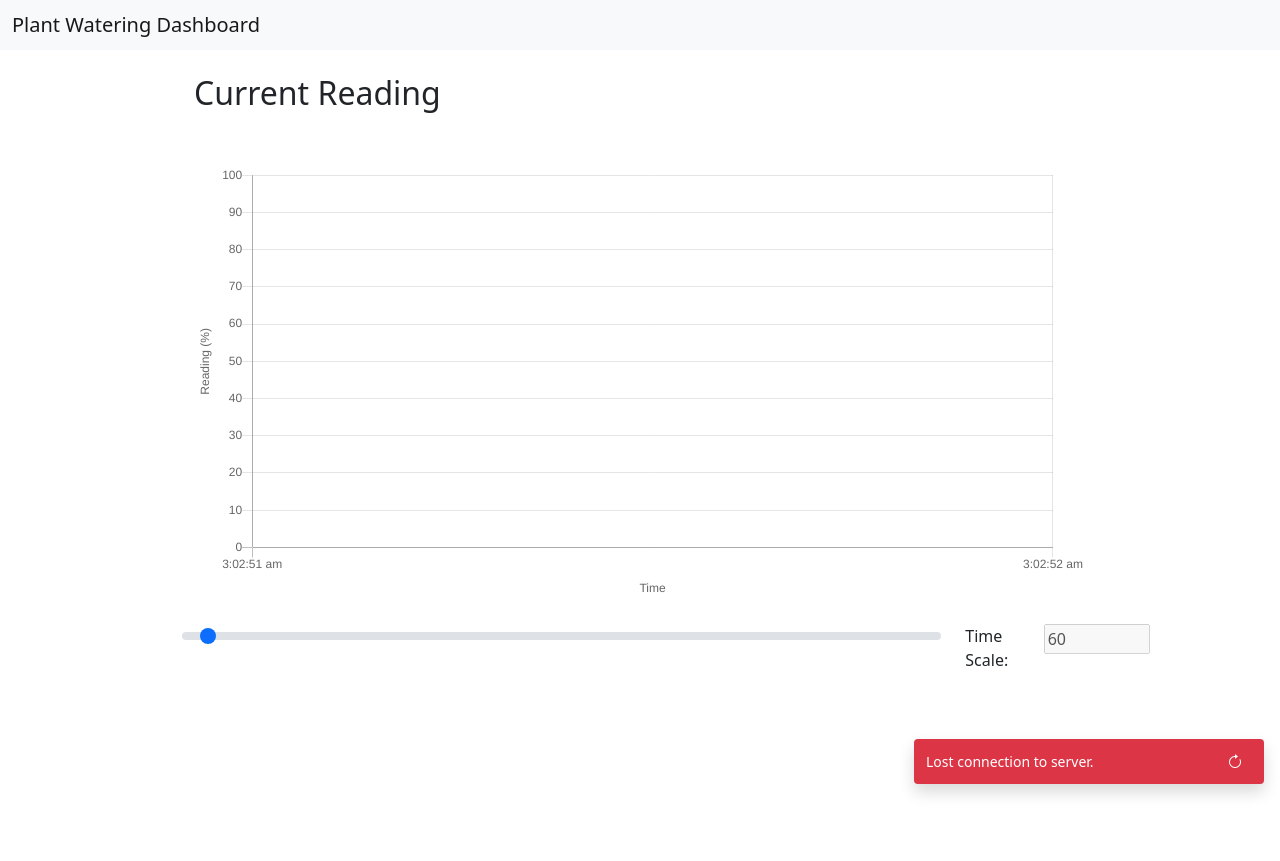
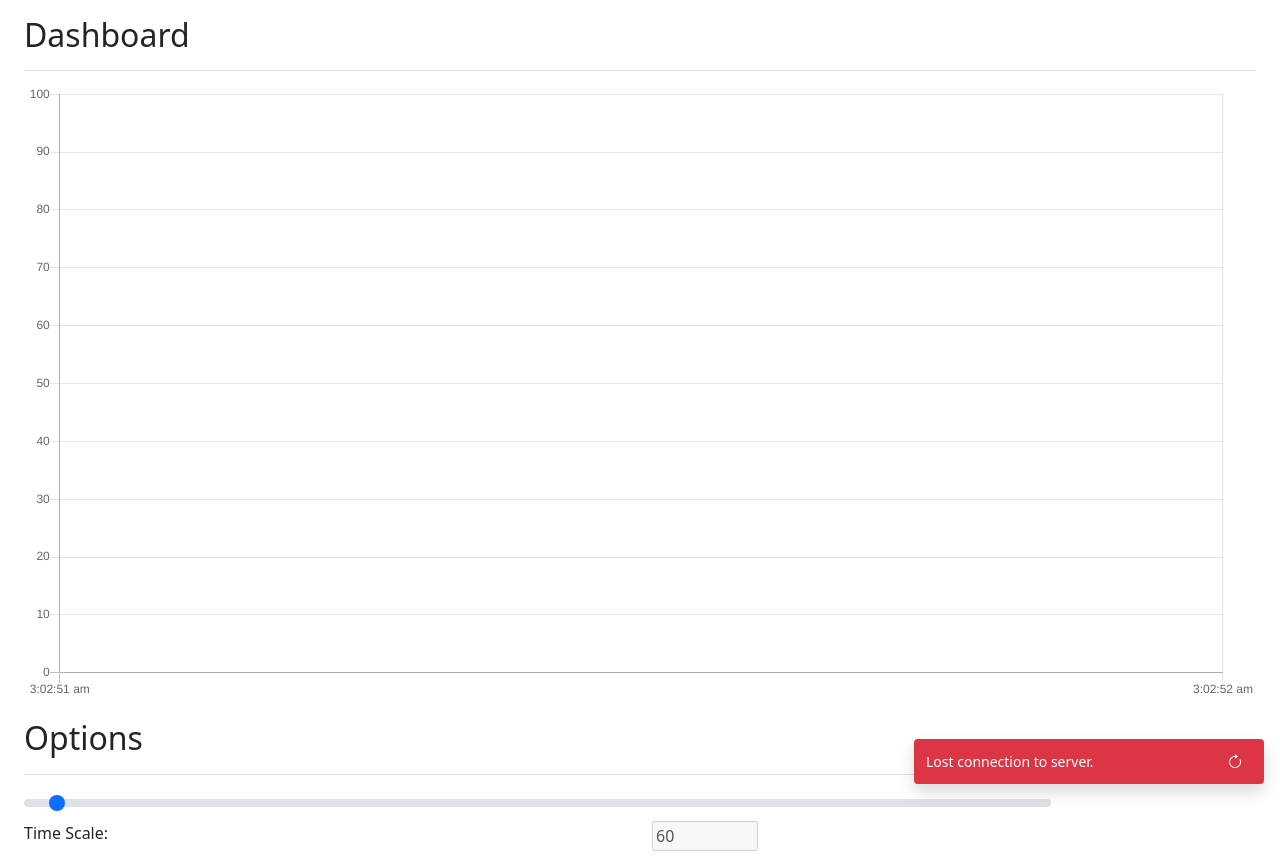
Before and after one commit to towner-10/PlantWatering, a website: page client/index.html in a window 1280 px wide. Before the commit the page ends 800 px from the top, so only its background shows below. Drawn offline with nearby package versions, Linux system fonts and the light colour scheme.

Commit message:
UI Changes

```diff
--- a/client/index.html
+++ b/client/index.html
@@ -12,43 +12,34 @@
 
     </head>
     <body>
-        <script defer src=render.js ></script>
-
-        <nav class="navbar navbar-light bg-light">
+        <script src="render.js"></script>
         <div class="container-fluid">
-                <span class="navbar-brand mb-0 h1">Plant Watering Dashboard</span>
+          <div class="row">
+            <main class="px-md-4">
+                <div class="d-flex justify-content-between flex-wrap flex-md-nowrap align-items-center pt-3 pb-2 mb-3 border-bottom">
+                    <h1 class="h2">Dashboard</h1>
                 </div>
-        </nav>
-
-        <div class="container-fluid">
-            <div class="row g-2">
-                <div class="col"></div>
-                <div class="col-9">
-                    <p class="h2 p-4">Current Reading</p>
-                    <div class="chart-container p-4" style="position: relative; height:60vh;">
-                        <canvas id="myChart"></canvas>
+                <canvas class="" id="myChart" style="display: block; width: 75vw;"></canvas>
+                <div class="d-flex justify-content-between flex-wrap flex-md-nowrap align-items-center pt-3 pb-2 mb-3 border-bottom">
+                    <h2>Options</h2>
                 </div>
-                    <div class="row mx-auto" style="width: 100%;">
                 <div class="col-10">
                     <div class="slider-container">
                         <input type="range" min="1" max="2400" value="60" class="form-range" id="timeSelector">
                     </div>
                 </div>
-                        <div class="col-2">
                 <div class="row">
-                                <div class="col-sm-6 me-auto">
-                                    <p class="text-right">Time Scale:</p>
+                    <div class="col">
+                        <p class="text-left">Time Scale:</p>
                     </div>
-                                <div class="col-sm-6">
+                    <div class="col">
                         <input type="number" min="1" max="2400" class="bubble" id="timeSelectorBubble" aria-describedby="currentTimeScale" disabled>
                     </div>
                 </div>
             </div>
           </div>
         </div>
-                <div class="col"></div>
-            </div>
-        </div>
+
         <div class="position-fixed bottom-0 end-0 p-3" style="z-index: 5">
             <div id="successToast" class="toast align-items-center text-white bg-success border-0" role="alert" aria-live="assertive" aria-atomic="true">
                 <div class="d-flex">
@@ -66,12 +57,11 @@
                         Lost connection to server.
                     </div>
 
-                    <!--Change this to a refresh icon later-->
                     <button type="button" onclick="connect()" class="btn me-2 m-auto" data-bs-dismiss="toast" aria-label="Reload"><i class="bi bi-arrow-clockwise" style="color: white;"></i></button>
                 </div>
             </div>
         </div>
-        <!-- Must be at bottom -->
+
         <script src="https://cdn.jsdelivr.net/npm/bootstrap@5.0.0-beta2/dist/js/bootstrap.bundle.min.js" integrity="sha384-b5kHyXgcpbZJO/tY9Ul7kGkf1S0CWuKcCD38l8YkeH8z8QjE0GmW1gYU5S9FOnJ0" crossorigin="anonymous"></script>
     </body>
 </html>
--- a/client/render.js
+++ b/client/render.js
@@ -18,8 +18,6 @@ var config = {
         }],
     },
     options: {
-        responsive: true,
-        maintainAspectRatio: false,
         title: {
             display: false,
             text: 'Moisture Reading'
@@ -32,7 +30,7 @@ var config = {
                 type: 'time',
                 display: true,
                 scaleLabel: {
-                    display: true,
+                    display: false,
                     labelString: 'Time'
                 },
                 time: {
@@ -42,7 +40,7 @@ var config = {
             yAxes: [{
                 display: true,
                 scaleLabel: {
-                    display: true,
+                    display: false,
                     labelString: 'Reading (%)'
                 },
                 ticks: {
```
Lines whose indentation alone changed are shown as unchanged.
